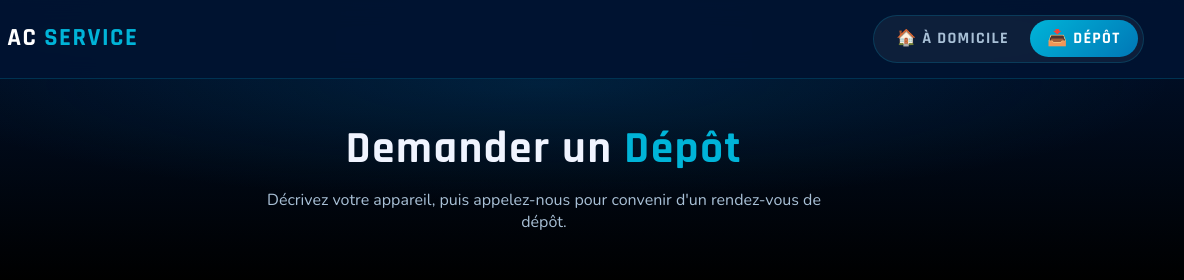
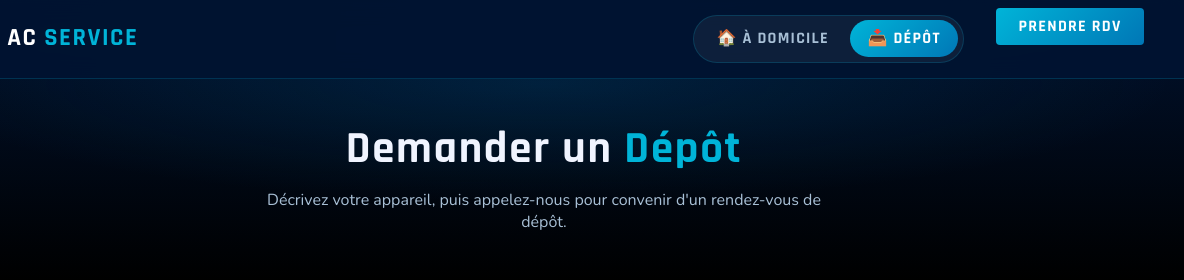
Before and after one commit to Aougoustine/AC-Service, a plain HTML site: page depot-demande.html in a window 1280 px wide. Shown: the top 280 px of the page, 96-1280 px from the left. Drawn offline with nearby package versions, Linux system fonts and the light colour scheme.

Commit message:
Add files via upload

```diff
--- a/depot-demande.html
+++ b/depot-demande.html
@@ -191,6 +191,7 @@ textarea{resize:vertical;min-height:110px;}
         <a href="depot-demande.html" class="mode-switch-item active">📥 Dépôt</a>
       </div>
     </li>
+    <li><a href="rdv.html" class="nav-cta">Prendre RDV</a></li>
   </ul>
   <div class="hamburger" id="hamburger">
     <span></span><span></span><span></span>
```
Also changed, not shown: index.html (+1 -0 lines), rdv.html (+1 -0 lines).
